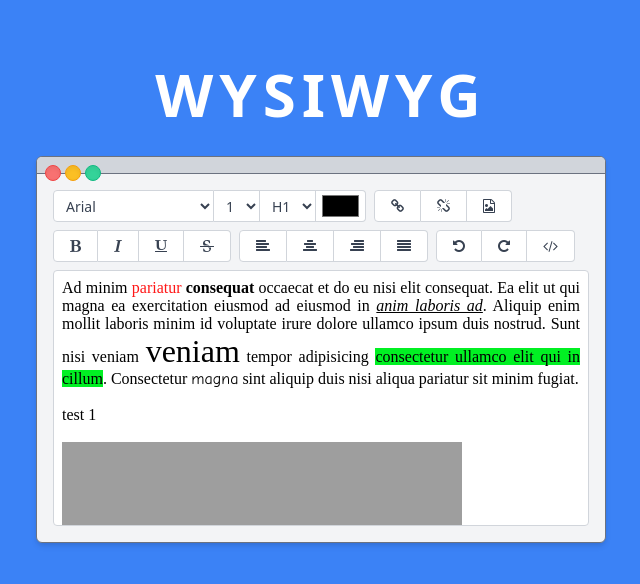
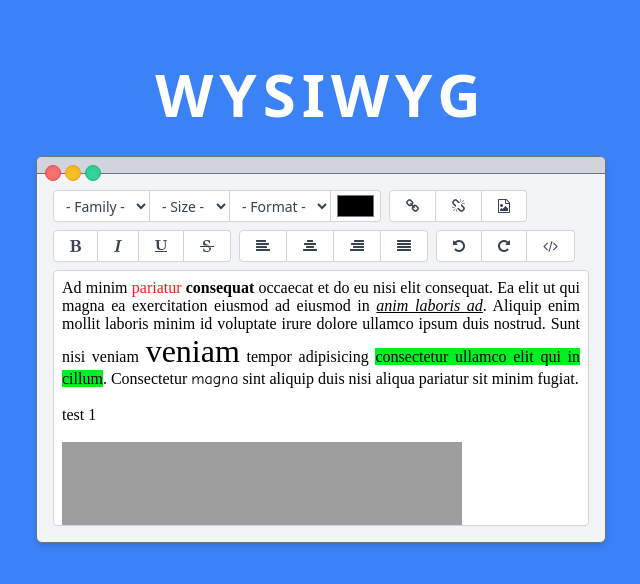
Before and after one commit to fmlimao/wysiwyg, a plain HTML site: page index.html in a window 1280 px wide. Shown: the whole page, without its empty margins (319-959 px from the left). Drawn offline with nearby package versions, Linux system fonts and the light colour scheme.

Commit message:
Arrumando as fontes

```diff
--- a/index.html
+++ b/index.html
@@ -41,17 +41,19 @@
                     <select
                         class="bg-white hover:bg-gray-200 border border-gray-300 text-gray-700 text-sm px-2 h-8 rounded-l"
                         onchange="execCmd('fontName', this.value)">
+                        <option value="">- Family -</option>
                         <option value="Arial">Arial</option>
-                        <option value="Comic Sans MS">Comic Sans MS</option>
                         <option value="Courier">Courier</option>
-                        <option value="Gergoria">Gergoria</option>
-                        <option value="Tahoma">Tahoma</option>
-                        <option value="Times New Roman">Times New Roman</option>
+                        <!-- <option value="Comic Sans MS">Comic Sans MS</option> -->
+                        <!-- <option value="Georgia">Georgia</option> -->
+                        <!-- <option value="Tahoma">Tahoma</option> -->
+                        <!-- <option value="Times New Roman">Times New Roman</option> -->
                     </select>
 
                     <select
                         class="bg-white hover:bg-gray-200 border border-gray-300 border-l-0 text-gray-700 text-sm px-2 h-8"
                         onchange="execCmd('fontSize', this.value)">
+                        <option value="">- Size -</option>
                         <option value="1">1</option>
                         <option value="2">2</option>
                         <option value="3">3</option>
@@ -64,6 +66,7 @@
                     <select
                         class="bg-white hover:bg-gray-200 border border-gray-300 border-l-0 border-l-0 text-gray-700 text-sm px-2 h-8"
                         onchange="execCmd('formatBlock', this.value)">
+                        <option value="">- Format -</option>
                         <option value="H1">H1</option>
                         <option value="H2">H2</option>
                         <option value="H3">H3</option>
@@ -192,6 +195,7 @@
         function execCmd(command, value) {
             console.log('execCmd', command, value);
             if (typeof value == 'undefined') value = null;
+            if (value == '') value = null;
             richTextField.document.execCommand(command, false, value);
         }
 
```
